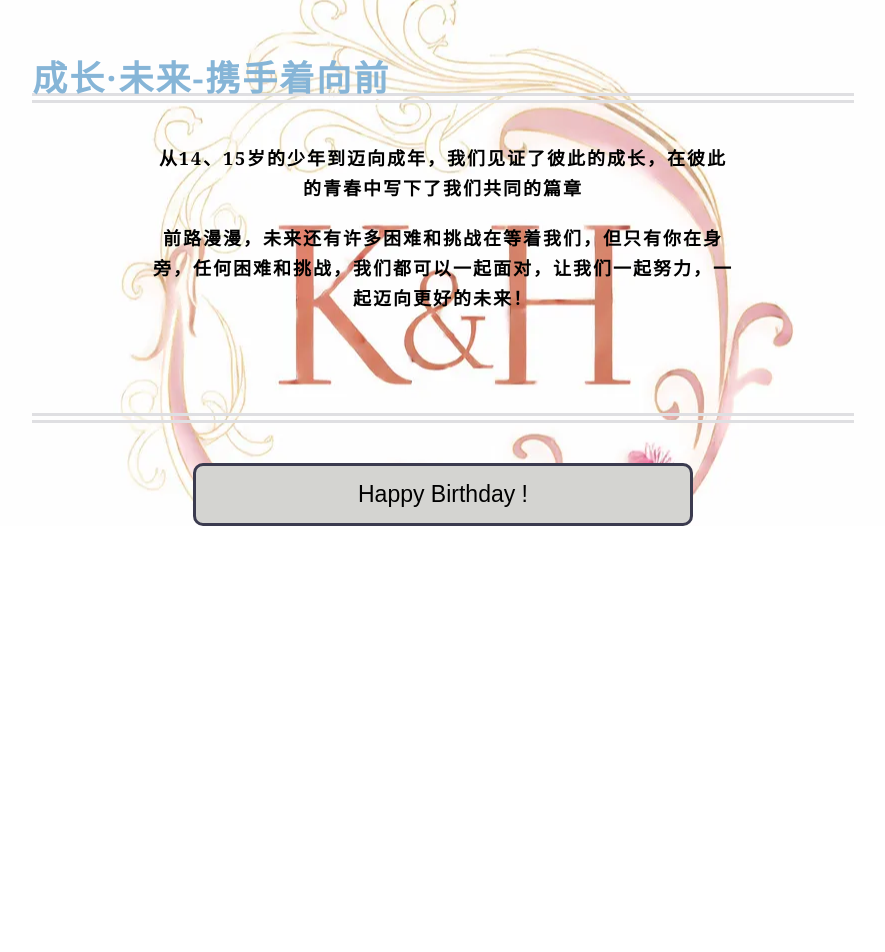
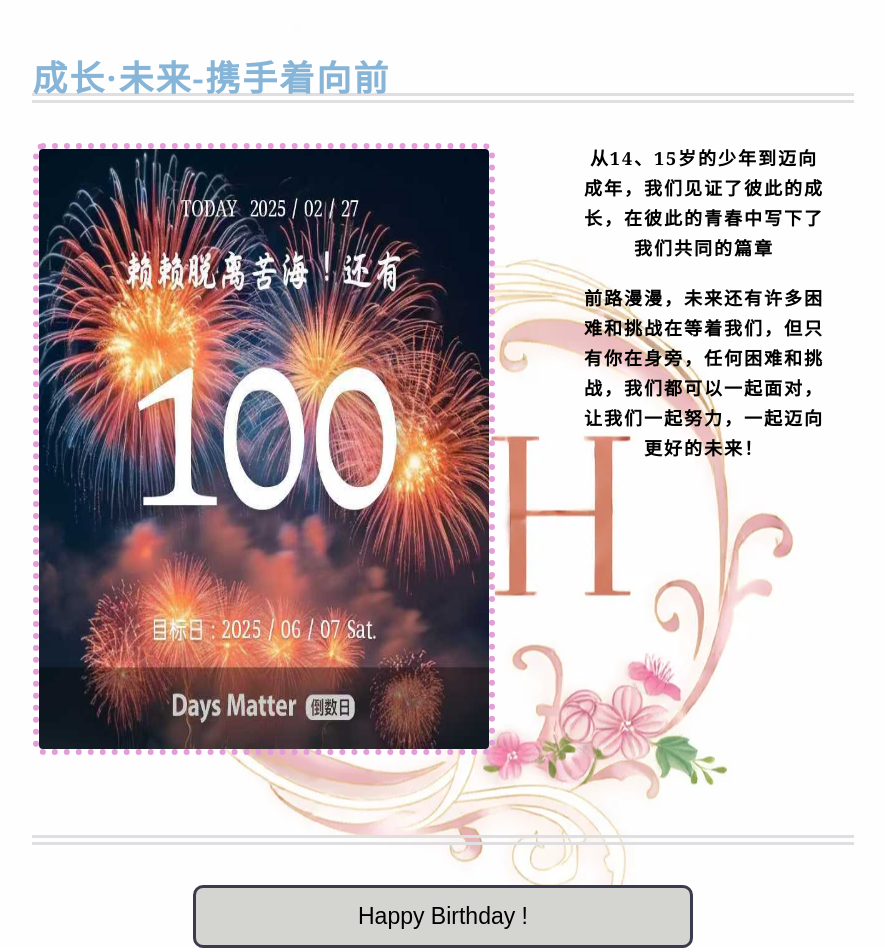
Before and after one commit to zzh-33/zzhandlkx, a plain HTML site: page project1/index.html in a window 1280 px wide. Shown: the part 6166-7118 px from the top of the page, without its empty margins (197-1082 px from the left). Before the commit the page ends 6732 px from the top, so only its background shows below. Drawn offline with nearby package versions, Linux system fonts and the light colour scheme.

Commit message:
Update index.html

```diff
--- a/project1/index.html
+++ b/project1/index.html
@@ -115,6 +115,7 @@
                 </section>
                 <p id="成长·未来"><strong>成长·未来</strong>-携手着向前</p>
                 <section aria-labelledby="成长·未来">
+                    <img src="images/image8.jpg" alt="百日">
                     <div class="box">
                         <p class="a">从14、15岁的少年到迈向成年，我们见证了彼此的成长，在彼此的青春中写下了我们共同的篇章</p>
                         <p class="a">前路漫漫，未来还有许多困难和挑战在等着我们，但只有你在身旁，任何困难和挑战，我们都可以一起面对，让我们一起努力，一起迈向更好的未来！</p>
```
